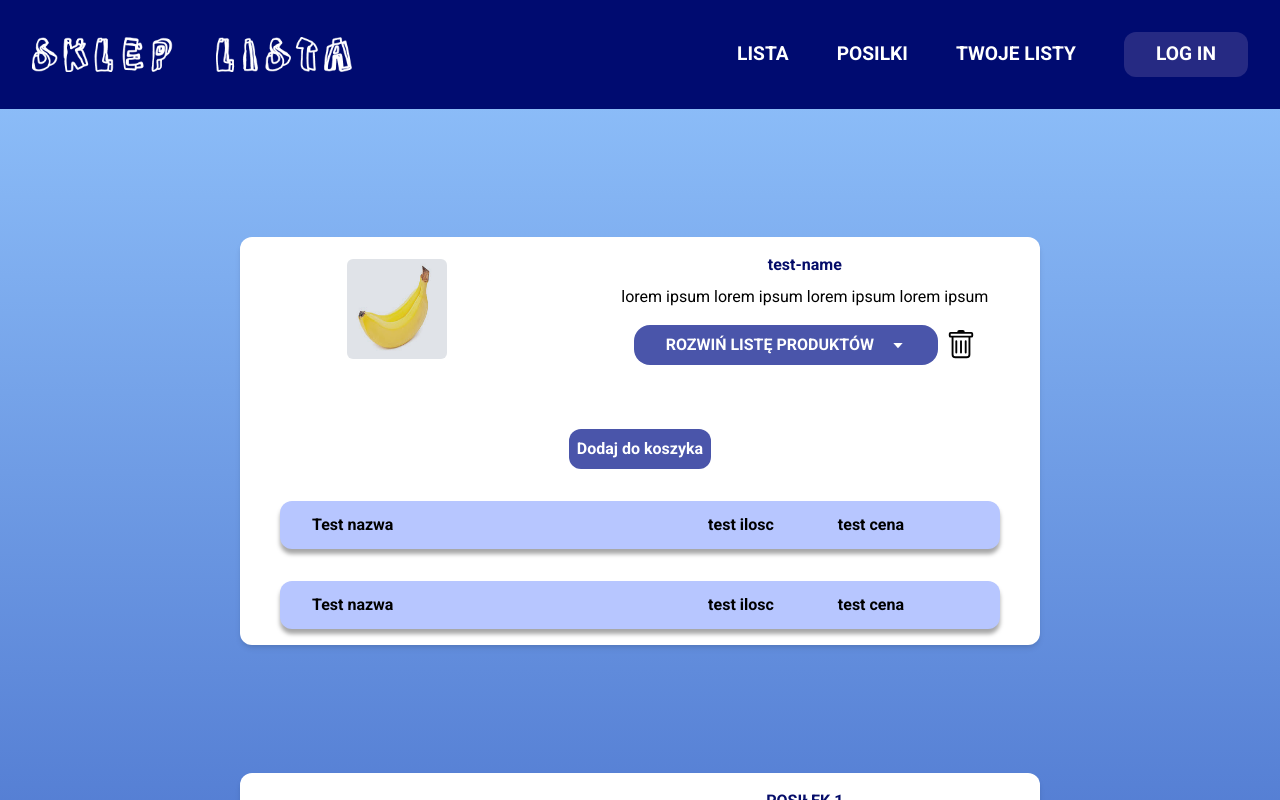
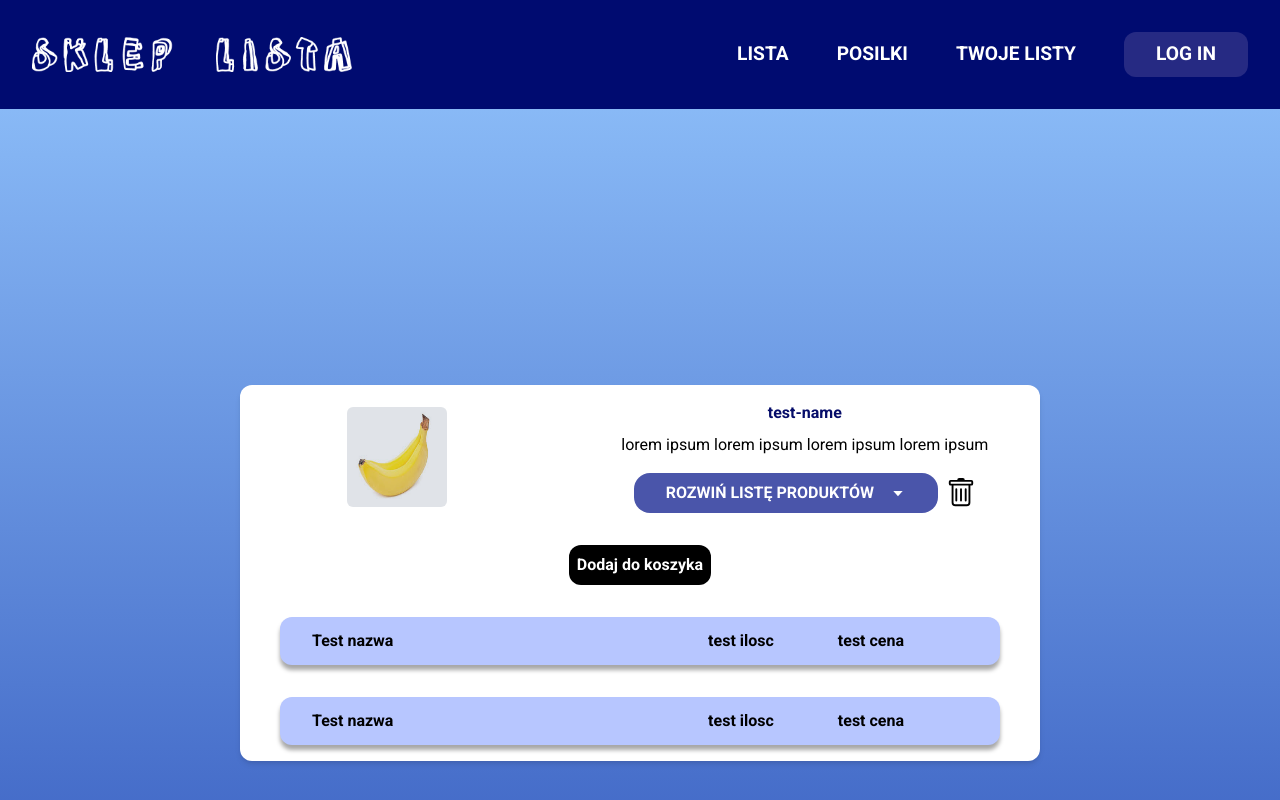
Before and after one commit to ArturPawelski/shopping-list, a React (Create React App) app: page /posilki in a window 1280 px wide. Both pictures are taken after a click on the button "ROZWIŃ LISTĘ PRODUKTÓW". Shown: the top 800 px of the page. Built offline with nearby package versions, Linux system fonts and the light colour scheme; data requests are answered from the project's data file.

Commit message:
get pdocustList

```diff
--- a/src/components/Posilki/Posilki.jsx
+++ b/src/components/Posilki/Posilki.jsx
@@ -5,15 +5,20 @@ import { BsTrash } from 'react-icons/bs'
 
 const Posilki = () => {
 
+
     const [refresh, setRefresh] = useState(false);
     const toggleRefresh = () => {
         setRefresh(!refresh)
     }
 
 
+    const [openListId, setOpenListId] = useState(null);
+    const toggleOpenProducts = (id) => {
+        setOpenListId(openListId === id ? null : id);
+    };
+
 
     const [foodsData, setFoodsData] = useState([])
-
     useEffect(() => {
         fetch("http://localhost:3001/foods")
             .then(response => response.json())
@@ -25,11 +30,6 @@ const Posilki = () => {
     }, [refresh])
 
 
-
-    const [products, setProducts] = useState(true)
-    const toggleProducst = () => {
-        setProducts(product => !product)
-    }
 
 
     return (
@@ -59,7 +59,7 @@ const Posilki = () => {
                             <p className='text-left mt-2'>{description}</p>
 
                             <div className='flex items-center gap-2'>
-                                <button onClick={toggleProducst} className='mt-4 flex flex-col items-center  text-white font-extrabold  py-2 bg-[#4A55AA] rounded-2xl sm:px-8 sm:flex-row sm:gap-4 '>ROZWIŃ LISTĘ PRODUKTÓW <BiCaretDown /></button>
+                                <button onClick={() => toggleOpenProducts(id)} className='mt-4 flex flex-col items-center  text-white font-extrabold  py-2 bg-[#4A55AA] rounded-2xl sm:px-8 sm:flex-row sm:gap-4 '>ROZWIŃ LISTĘ PRODUKTÓW <BiCaretDown /></button>
                                 <BsTrash size={30} className=' relative sm:top-2' />
                             </div>
                         </div>
@@ -69,10 +69,13 @@ const Posilki = () => {
 
 
 
+                    {openListId === id &&
+                        <div>
 
-                    {!products &&
+
+                            {productsList && productsList.map(({ nazwa, ilosc, cena }) => (
                                 <>
-                            <button className='mt-16 bg-[#4A55AA] text-white font-extrabold max-w-[10rem] px-2 py-2  rounded-xl mx-auto '>Dodaj do koszyka</button>
+                                    <button className='mt-8 bg-black text-white block font-extrabold max-w-[10rem] px-2 py-2  rounded-xl mx-auto '>Dodaj do koszyka</button>
                                     <section className='flex  items-center justify-center gap-2 mt-[2rem] md:gap-8'>
 
                                         <div className='flex flex-col justify-between  items-center w-[90%] bg-[#B7C6FF] py-3 px-4 rounded-xl shadow-[0px_5px_4px_rgba(0,0,0,0.35)] sm:flex-row md:px-8'>
@@ -105,7 +108,13 @@ const Posilki = () => {
                                 </>
 
 
-                    }
+
+                            ))}
+                        </div>}
+
+
+
+
 
                 </section>
 
@@ -126,7 +135,7 @@ const Posilki = () => {
 
 
 
-
+            {/*
 
             <section className='flex flex-col justify-center  bg-white mx-auto mt-[8rem] py-4 px-2 shadow-md rounded-xl sm:px-0 sm:max-w-[600px]  lg:max-w-[800px]'>
 
@@ -187,7 +196,7 @@ const Posilki = () => {
 
                 }
 
-            </section>
+            </section> */}
 
 
 
--- a/src/components/TwojeListy/TwojeListy.jsx
+++ b/src/components/TwojeListy/TwojeListy.jsx
@@ -19,7 +19,6 @@ const TwojeListy = () => {
 
 
     const [listData, setListData] = useState([])
-
     useEffect(() => {
         fetch("http://localhost:3001/list")
             .then(response => response.json())
@@ -29,8 +28,6 @@ const TwojeListy = () => {
             })
             .catch(error => console.log('error', error));
     }, [refresh])
-
-
 
 
     const deleteList = (id,) => {
```
Lines whose indentation alone changed are shown as unchanged.
